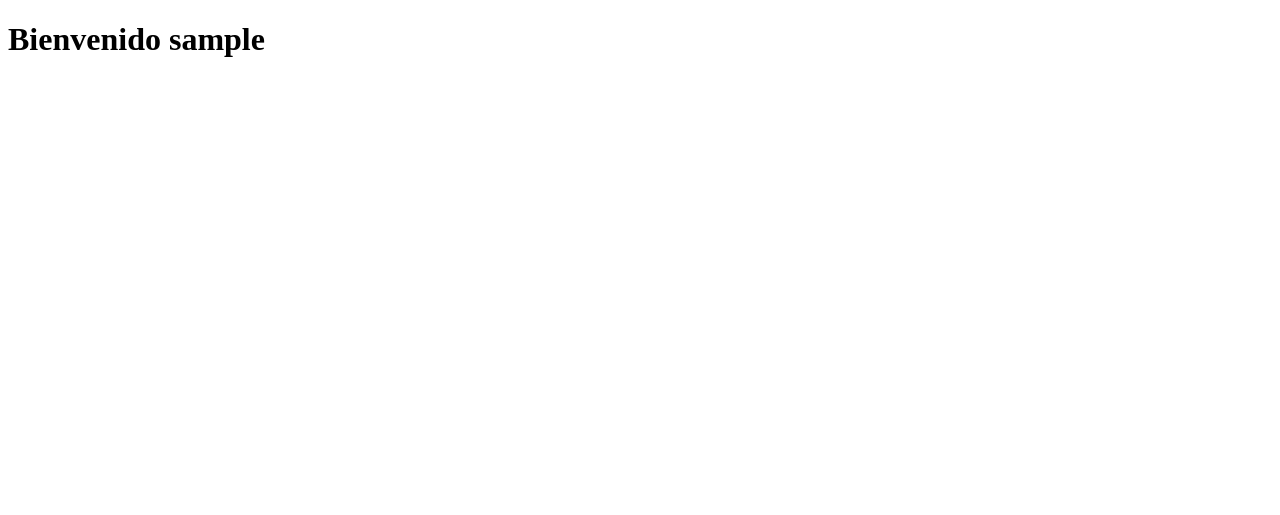
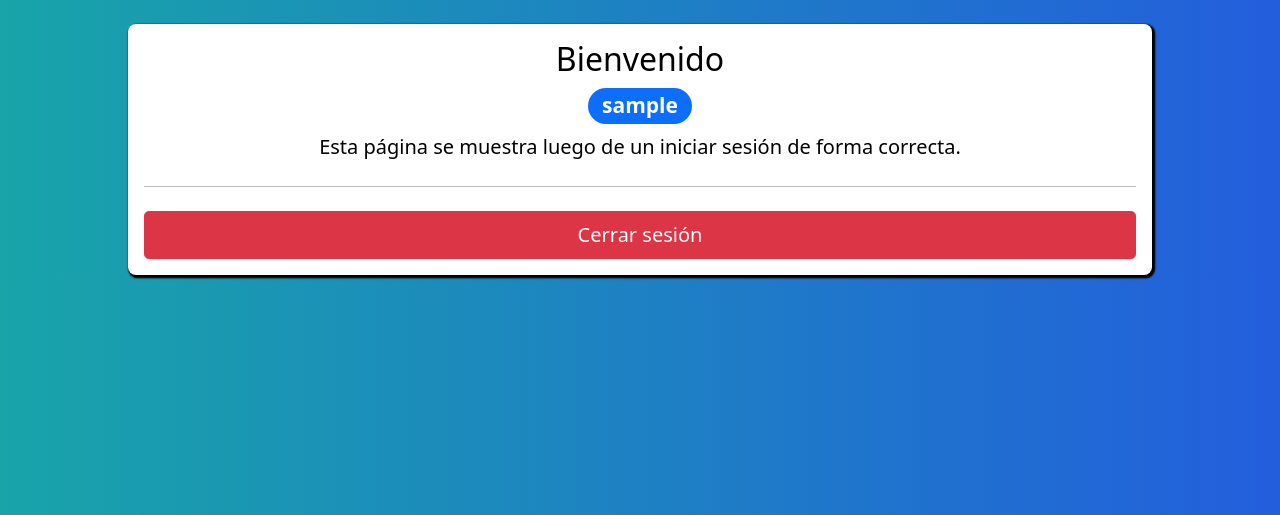
Before and after one commit to ElliotXLeo/login-pokemon-inc, a PHP site: page /views/inicio.php in a window 1280 px wide. Before the commit the part shown is almost empty. Shown: the top 515 px of the page. Run offline with PHP 8.4, Linux system fonts and the light colour scheme; the visitor is signed in with stand-in values (Sample User, id 1); some libraries are stand-ins or nearby versions.

Commit message:
Frontend: Vista de inicio

```diff
--- a/backend/base-de-datos/conexion.php
+++ b/backend/base-de-datos/conexion.php
@@ -1,4 +1,5 @@
 <?php
+
 class Conexion
 {
   public static function Conectar()
--- a/frontend/css/index.css
+++ b/frontend/css/index.css
@@ -4,7 +4,10 @@
 }
 
 .body {
-  background: linear-gradient(to right, #11998E, #38EF7D);
+  background: linear-gradient(to right, #18a4a9, #235edd);
+  /* background: linear-gradient(to right, #0ab4ba, #1164bd); */
+  /* background: linear-gradient(to right, turquoise, dodgerblue); */
+  /* background: linear-gradient(to right, turquoise, royalblue); */
   color: black;
 }
 
--- a/frontend/views/inicio.php
+++ b/frontend/views/inicio.php
@@ -5,17 +5,38 @@
   <meta charset="UTF-8">
   <meta http-equiv="X-UA-Compatible" content="IE=edge">
   <meta name="viewport" content="width=device-width, initial-scale=1.0">
-  <title>Inicio</title>
+  <title>Login PHP B JQ SA2 I DP</title>
+  <link href="https://cdn.jsdelivr.net/npm/bootstrap@5.0.2/dist/css/bootstrap.min.css" rel="stylesheet" integrity="sha384-EVSTQN3/azprG1Anm3QDgpJLIm9Nao0Yz1ztcQTwFspd3yD65VohhpuuCOmLASjC" crossorigin="anonymous">
+  <link rel="stylesheet" href="../css/index.css">
 </head>
 
-<body>
+<body class="body">
 
   <?php
   session_start();
-  $usuario = $_SESSION["usuario"];
+  if (isset($_SESSION["usuario"]) && !empty($_SESSION["usuario"])) {
+    $usuario = $_SESSION["usuario"];
+  } else {
+    header("Location: ../");
+  }
   ?>
 
-  <h1>Bienvenido <?= $usuario; ?></h1>
+  <div class="container contenedor mt-4">
+    <div class="row justify-content-center aling-items-center">
+      <div class="col-md-12">
+        <h2 class="text-center">Bienvenido</h2>
+        <h3 class="text-center"><span class="badge rounded-pill bg-primary"><?= $usuario; ?></span></h3>
+        <p class="lead text-center">Esta página se muestra luego de un iniciar sesión de forma correcta.</p>
+        <hr class="my-4">
+        <a href="../../backend/base-de-datos/logout.php" class="btn btn-danger btn-lg col-12">Cerrar sesión</a>
+      </div>
+    </div>
+  </div>
+
+  <script src="https://cdn.jsdelivr.net/npm/bootstrap@5.0.2/dist/js/bootstrap.bundle.min.js" integrity="sha384-MrcW6ZMFYlzcLA8Nl+NtUVF0sA7MsXsP1UyJoMp4YLEuNSfAP+JcXn/tWtIaxVXM" crossorigin="anonymous"></script>
+  <script src="https://code.jquery.com/jquery-3.6.0.min.js" integrity="sha256-/xUj+3OJU5yExlq6GSYGSHk7tPXikynS7ogEvDej/m4=" crossorigin="anonymous"></script>
+  <script src="//cdn.jsdelivr.net/npm/sweetalert2@11"></script>
+  <script src="../js/index.js"></script>
 </body>
 
 </html>
```
